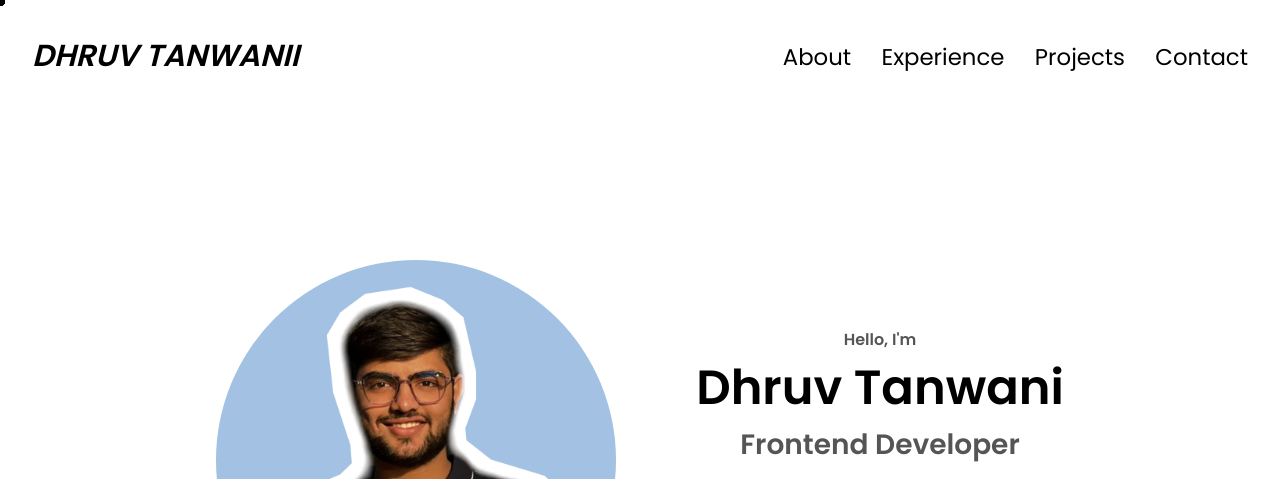
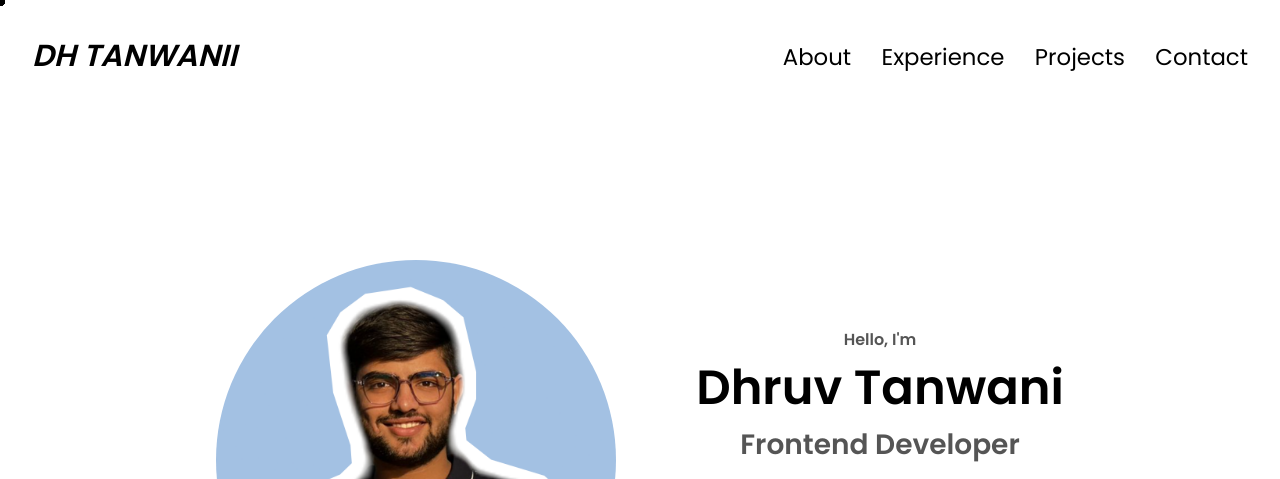
Before and after one commit to DhruvvGitHub/Portfolio, a plain HTML site: page index.html in a window 1280 px wide. Shown: the top 479 px of the page. Drawn offline with nearby package versions, Linux system fonts and the light colour scheme.

Commit message:
name changes 2

```diff
--- a/index.html
+++ b/index.html
@@ -23,7 +23,7 @@
     </div>
     <div id="cursor"></div>
     <nav id="desktop-nav">
-      <div class="logo">DHRUV TANWANII</div>
+      <div class="logo">DH TANWANII</div>
       <div id="links">
         <ul class="nav-links">
           <li><a href="#about">About</a></li>
```
